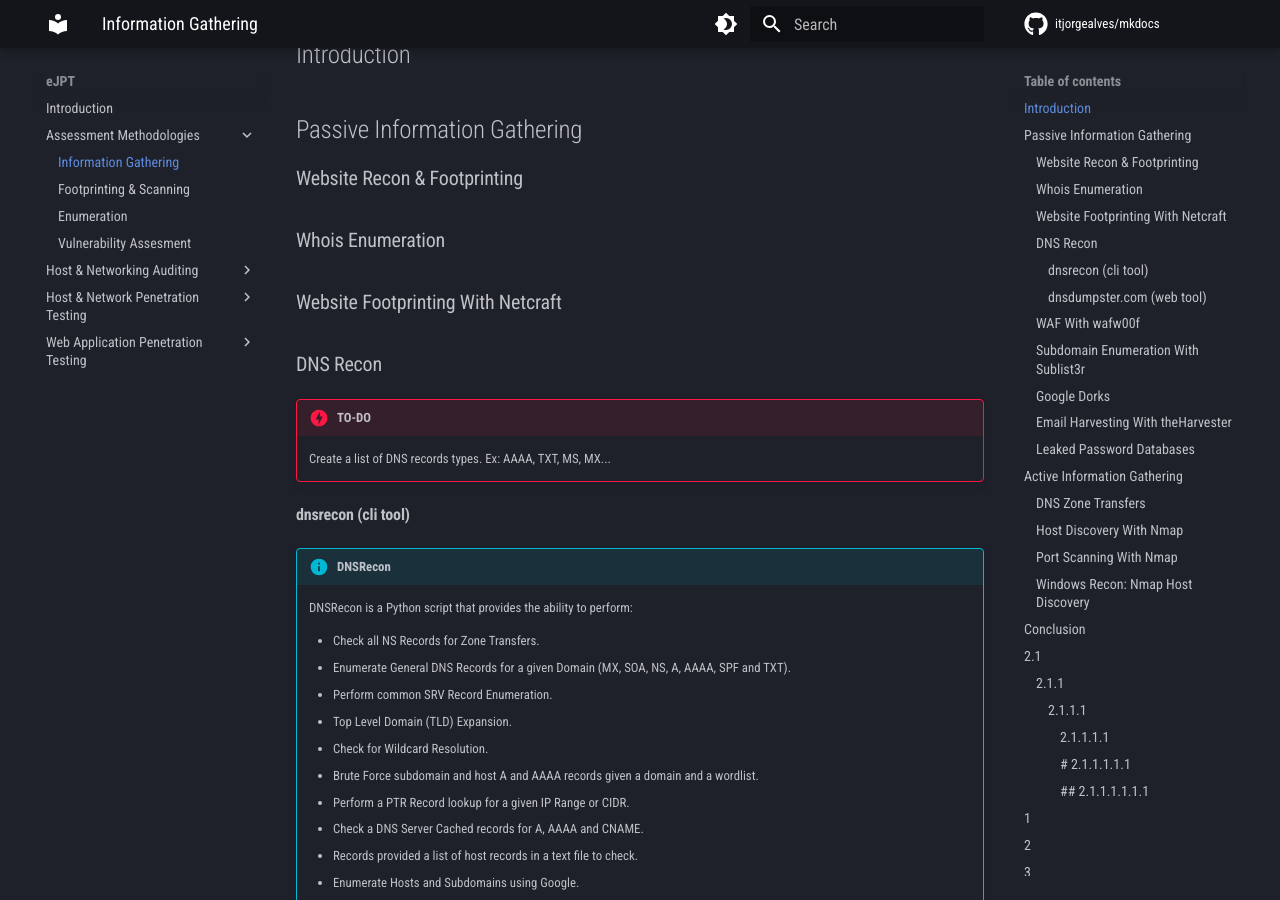
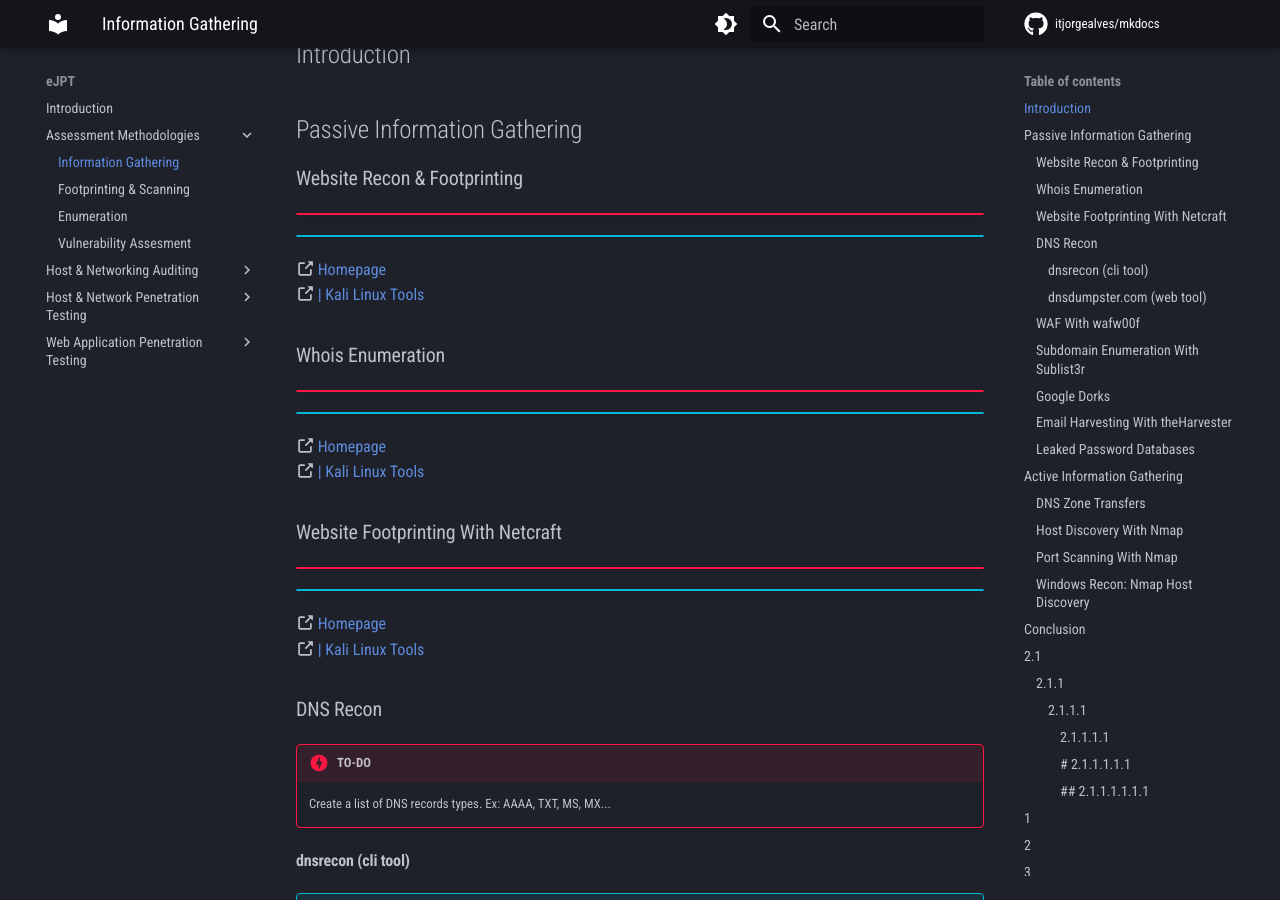
Before and after one commit to itjorgealves/mkdocs, an MkDocs documentation site: the page built from docs/eJPT/S1-Assessment-Methodologies/C1-Information-Gathering/Information-Gathering.md, in a window 1280 px wide and 900 px high, scrolled down 231 px. Built offline with MkDocs 1.6.1 and Material for MkDocs 9.7.7, drawn with Linux system fonts in a browser that asks for light colours; comment, search, counter and statistics services are not loaded.

Commit message:
Update documentation

```diff
--- a/docs/eJPT/S1-Assessment-Methodologies/C1-Information-Gathering/Information-Gathering.md
+++ b/docs/eJPT/S1-Assessment-Methodologies/C1-Information-Gathering/Information-Gathering.md
@@ -5,9 +5,24 @@ title: "Information Gathering"
 ## Introduction
 
 ## Passive Information Gathering
+
 ### Website Recon & Footprinting
+!!! danger ""
+!!! info ""
+:octicons-link-external-16: [ Homepage]()
+:octicons-link-external-16: [ | Kali Linux Tools]()
+<!--------->
 ### Whois Enumeration
+!!! danger ""
+!!! info ""
+:octicons-link-external-16: [ Homepage]()
+:octicons-link-external-16: [ | Kali Linux Tools]()
+<!--------->
 ### Website Footprinting With Netcraft
+!!! danger ""
+!!! info ""
+:octicons-link-external-16: [ Homepage]()
+:octicons-link-external-16: [ | Kali Linux Tools]()
 <!--------->
 ### DNS Recon ###
 !!! danger "TO-DO"
```
